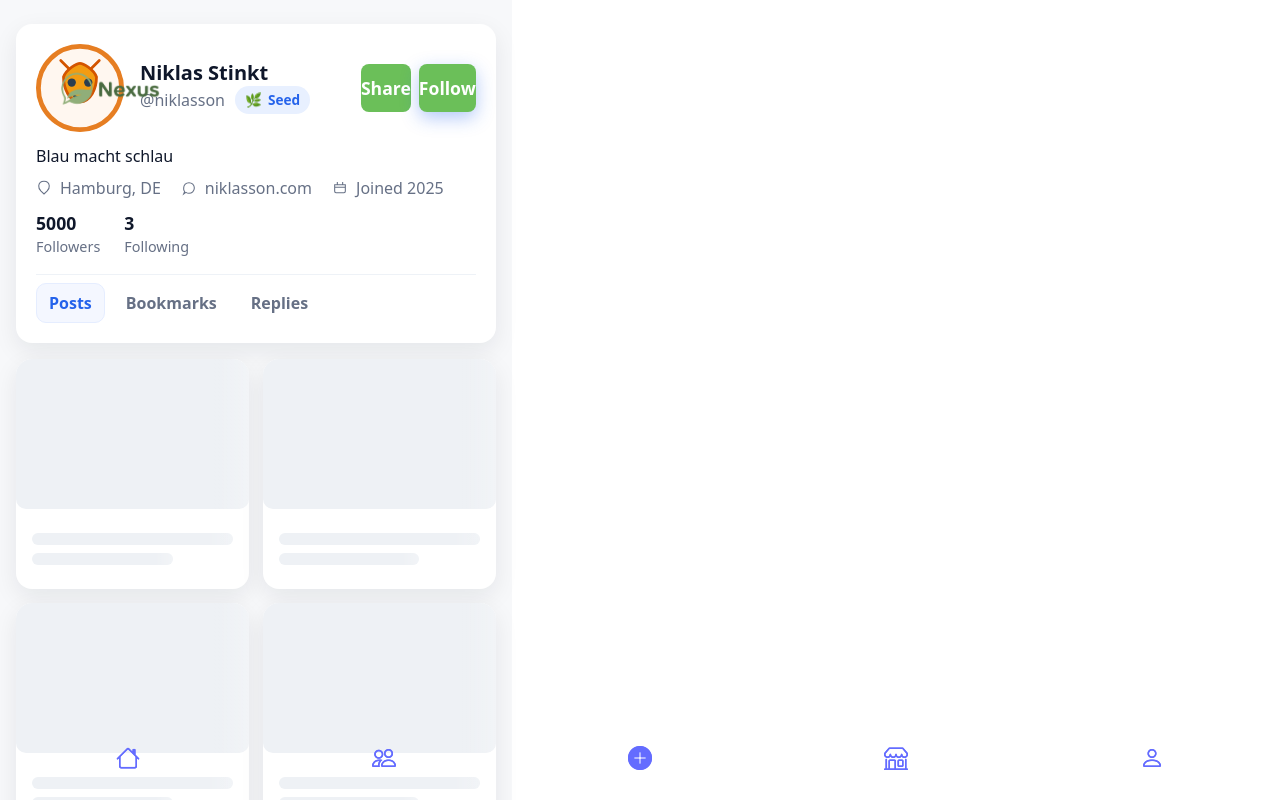
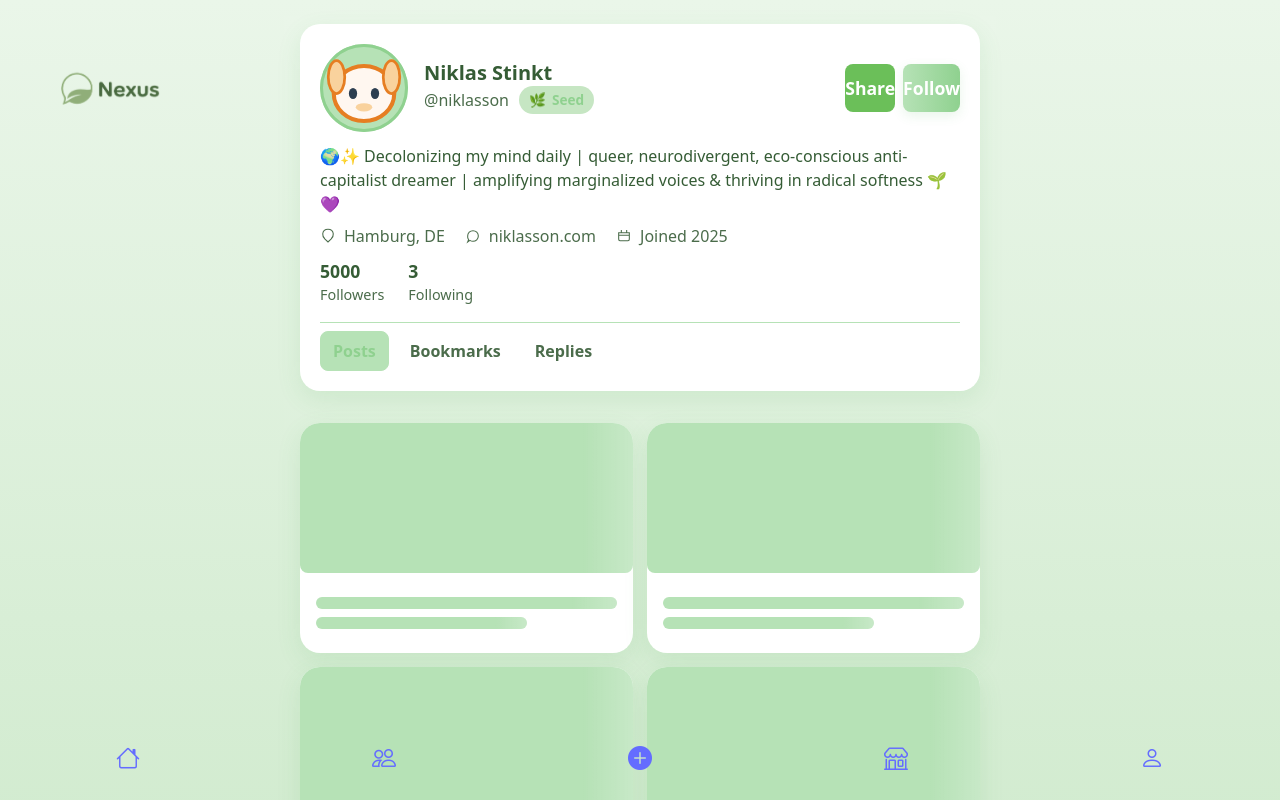
Before and after one commit to DevLwC/digi_and_demo_refactoring, a React app in the folder frontend/: page /profile in a window 1280 px wide. Shown: the top 800 px of the page. Built offline with nearby package versions, Linux system fonts and the light colour scheme; the HTML template or start-up script is replaced by a standard one.

Commit message:
profile page änderungen und verbesserungen und profilbilder

```diff
--- a/frontend/src/pages/Profile.css
+++ b/frontend/src/pages/Profile.css
@@ -1,27 +1,56 @@
+/* Centering background and container (copied from Login.css) */
+.profile-bg {
+    /* Remove or comment out the next line */
+    /* position: fixed; */
+    top: 0;
+    left: 0;
+    width: 100vw;
+    min-height: 100vh;
+    background: var(--bg-gradient);
+    display: flex;
+    align-items: center;
+    justify-content: center;
+    z-index: 0;
+}
+
+.profile-center-container {
+    min-height: 100vh;
+    width: 100vw;
+    display: flex;
+    flex-direction: column;
+    align-items: center;
+    justify-content: center;
+    position: relative;
+    z-index: 1;
+}
+
 /* Theme tokens */
 :root {
-    --bg: #f7f8fa;
-    --card: #ffffff;
-    --text: #0f172a;
-    --muted: #667085;
-    --primary: #2563eb;
-    --accent: #e8f0ff;
-    --ring: rgba(37, 99, 235, 0.35);
-    --radius: 16px;
-    --shadow: 0 8px 24px rgba(15, 23, 42, 0.08);
+    --bg: #eaf6e9; /* login-bg start */
+    --bg-gradient: linear-gradient(180deg, #eaf6e9 0%, #c6e6c3 100%);
+    --card: #fff; /* login-card */
+    --text: #355c35; /* login-title */
+    --muted: #4b6c4b; /* login-logo, login-register */
+    --primary: #8fd18f; /* login-btn gradient end */
+    --primary-light: #b6e2b6; /* login-btn gradient start, input border */
+    --accent: #c6e6c3; /* login-bg end */
+    --ring: rgba(76, 175, 80, 0.12); /* login-card shadow */
+    --radius: 20px;
+    --shadow: 0 8px 24px rgba(76, 175, 80, 0.12);
 }
 
 /* Root container (centered column) */
 .profile {
     width: 100%;
-    max-width: 680px; /* keep it roomy but mobile-friendly */
-    margin-left: auto; /* center horizontally */
+    max-width: 680px;
+    margin-left: auto;
     margin-right: auto;
-    padding: 24px 16px 96px;
-    background: var(--bg);
+    padding: 8px 16px 96px; /* Reduced top padding */
+    margin-top: 16px; /* Add a small margin to avoid cut-off */
+    background: var(--bg-gradient);
     color: var(--text);
     font-family: ui-sans-serif, system-ui, -apple-system, Segoe UI, Roboto, "Helvetica Neue", Arial, "Apple Color Emoji", "Segoe UI Emoji";
-    flex: 0 0 auto; /* if parent is flex, don't stretch */
+    flex: 0 0 auto;
 }
 
 /* Cards */
@@ -57,8 +86,8 @@
     display: flex;
     align-items: center;
     justify-content: center;
-    background: #fff7f0;
-    box-shadow: inset 0 0 0 3px #e67e22;
+    background: var(--primary-light);
+    box-shadow: inset 0 0 0 3px var(--primary);
     overflow: hidden;
 }
 
@@ -115,8 +144,8 @@
 
 .btn {
     appearance: none;
-    border: 1px solid transparent;
-    border-radius: 10px;
+    border: 1px solid var(--primary-light);
+    border-radius: 8px;
     padding: 10px 14px;
     font-weight: 600;
     cursor: pointer;
@@ -128,23 +157,24 @@
 }
 
 .btn--primary {
-    background: var(--primary);
+    background: linear-gradient(90deg, var(--primary-light) 0%, var(--primary) 100%);
     color: #fff;
-    box-shadow: 0 6px 18px var(--ring);
+    box-shadow: 0 4px 12px var(--ring);
+    border: none;
 }
 
 .btn--primary:hover {
-    filter: brightness(1.05);
+    background: linear-gradient(90deg, var(--primary) 0%, var(--primary-light) 100%);
 }
 
 .btn--ghost {
     background: transparent;
-    border-color: #e5e7eb;
-    color: var(--text);
+    border-color: var(--primary-light);
+    color: var(--muted);
 }
 
 .btn--ghost:hover {
-    background: #f3f4f6;
+    background: var(--accent);
 }
 
 /* Bio + facts */
@@ -201,12 +231,12 @@
     gap: 8px;
     margin-top: 16px;
     padding-top: 8px;
-    border-top: 1px solid #eef2f7;
+    border-top: 1.5px solid var(--primary-light);
 }
 
 .tab {
     padding: 8px 12px;
-    border-radius: 10px;
+    border-radius: 8px;
     background: transparent;
     border: 1px solid transparent;
     color: var(--muted);
@@ -215,9 +245,9 @@
 }
 
 .tab.is-active {
-    background: #f4f7ff;
+    background: var(--primary-light);
     color: var(--primary);
-    border-color: #e5edff;
+    border-color: var(--primary-light);
 }
 
 /* Content area */
@@ -230,6 +260,7 @@
     display: grid;
     grid-template-columns: repeat(12, 1fr);
     gap: 14px;
+    margin-top: 32px; /* Add this line for spacing */
 }
 
 .post {
@@ -275,8 +306,8 @@
 .skeleton {
     position: relative;
     overflow: hidden;
-    background: #eef1f5;
-    border-radius: 10px;
+    background: var(--primary-light);
+    border-radius: 8px;
 }
 
 .skeleton--line {
@@ -321,24 +352,20 @@ button:focus-visible, a:focus-visible {
 /* Optional dark mode */
 @media (prefers-color-scheme: dark) {
     :root {
-        --bg: #0b1020;
-        --card: #111729;
-        --text: #e5e7eb;
-        --muted: #9aa5b1;
-        --accent: #10203f;
+        --bg: #223c22;
+        --card: #355c35;
+        --text: #eaf6e9;
+        --muted: #b6e2b6;
+        --accent: #355c35;
         --shadow: 0 8px 24px rgba(0, 0, 0, .45);
     }
 
     .btn--ghost {
-        border-color: #263043;
-    }
-
-    .tab {
-        border-color: transparent;
+        border-color: #4b6c4b;
     }
 
     .tab.is-active {
-        background: #0f1d3b;
-        border-color: #142449;
+        background: #355c35;
+        border-color: #4b6c4b;
     }
 }
--- a/frontend/src/pages/Profile.jsx
+++ b/frontend/src/pages/Profile.jsx
@@ -1,19 +1,114 @@
 import React from "react"
-import Navbar from "../components/Navbar.jsx"
 import "./Profile.css"
 
+// 1. Animal SVGs as components
+const AnimalAvatars = {
+    fox: (
+        <svg xmlns="http://www.w3.org/2000/svg" viewBox="0 0 64 64" width="88" height="88" role="img"
+             aria-label="Fox avatar">
+            <circle cx="32" cy="32" r="30" fill="#fff7f0" stroke="#e67e22" strokeWidth="3"/>
+            <path d="M20 24c2-6 10-10 12-10s10 4 12 10c0 8-4 18-12 18S20 32 20 24z" fill="#f39c12" stroke="#d35400"
+                  strokeWidth="2"/>
+            <circle cx="26" cy="28" r="3" fill="#2c3e50"/>
+            <circle cx="38" cy="28" r="3" fill="#2c3e50"/>
+            <path d="M28 38c2 2 6 2 8 0" stroke="#2c3e50" strokeWidth="2" strokeLinecap="round"/>
+            <path d="M24 18l-6-6M40 18l6-6" stroke="#d35400" strokeWidth="2" strokeLinecap="round"/>
+        </svg>
+    ),
+    cat: (
+        <svg xmlns="http://www.w3.org/2000/svg" viewBox="0 0 64 64" width="88" height="88" role="img"
+             aria-label="Cat avatar">
+            <circle cx="32" cy="36" r="24" fill="#fff7f0" stroke="#e67e22" strokeWidth="3"/>
+            <ellipse cx="32" cy="44" rx="12" ry="8" fill="#f9d29d"/>
+            <ellipse cx="24" cy="36" rx="3" ry="4" fill="#2c3e50"/>
+            <ellipse cx="40" cy="36" rx="3" ry="4" fill="#2c3e50"/>
+            <path d="M32 48c2 2 6 2 8 0" stroke="#2c3e50" strokeWidth="2" strokeLinecap="round"/>
+            <polygon points="16,24 24,12 28,28" fill="#f9d29d" stroke="#e67e22" strokeWidth="2"/>
+            <polygon points="48,24 40,12 36,28" fill="#f9d29d" stroke="#e67e22" strokeWidth="2"/>
+        </svg>
+    ),
+    dog: (
+        <svg xmlns="http://www.w3.org/2000/svg" viewBox="0 0 64 64" width="88" height="88" role="img"
+             aria-label="Dog avatar">
+            <ellipse cx="32" cy="36" rx="22" ry="20" fill="#fff7f0" stroke="#e67e22" strokeWidth="3"/>
+            <ellipse cx="24" cy="36" rx="3" ry="4" fill="#2c3e50"/>
+            <ellipse cx="40" cy="36" rx="3" ry="4" fill="#2c3e50"/>
+            <ellipse cx="32" cy="46" rx="6" ry="3" fill="#f9d29d"/>
+            <ellipse cx="12" cy="24" rx="6" ry="12" fill="#f9d29d" stroke="#e67e22" strokeWidth="2"/>
+            <ellipse cx="52" cy="24" rx="6" ry="12" fill="#f9d29d" stroke="#e67e22" strokeWidth="2"/>
+        </svg>
+    ),
+    rabbit: (
+        <svg xmlns="http://www.w3.org/2000/svg" viewBox="0 0 64 64" width="88" height="88" role="img"
+             aria-label="Rabbit avatar">
+            <ellipse cx="32" cy="40" rx="18" ry="16" fill="#fff7f0" stroke="#e67e22" strokeWidth="3"/>
+            <ellipse cx="24" cy="44" rx="3" ry="4" fill="#2c3e50"/>
+            <ellipse cx="40" cy="44" rx="3" ry="4" fill="#2c3e50"/>
+            <ellipse cx="32" cy="52" rx="6" ry="3" fill="#f9d29d"/>
+            <rect x="22" y="8" width="6" height="24" rx="3" fill="#fff7f0" stroke="#e67e22" strokeWidth="2"/>
+            <rect x="36" y="8" width="6" height="24" rx="3" fill="#fff7f0" stroke="#e67e22" strokeWidth="2"/>
+        </svg>
+    ),
+    bear: (
+        <svg xmlns="http://www.w3.org/2000/svg" viewBox="0 0 64 64" width="88" height="88" role="img"
+             aria-label="Bear avatar">
+            <ellipse cx="32" cy="36" rx="20" ry="18" fill="#f9d29d" stroke="#e67e22" strokeWidth="3"/>
+            <ellipse cx="20" cy="20" rx="6" ry="6" fill="#f9d29d" stroke="#e67e22" strokeWidth="2"/>
+            <ellipse cx="44" cy="20" rx="6" ry="6" fill="#f9d29d" stroke="#e67e22" strokeWidth="2"/>
+            <ellipse cx="26" cy="36" rx="3" ry="4" fill="#2c3e50"/>
+            <ellipse cx="38" cy="36" rx="3" ry="4" fill="#2c3e50"/>
+            <ellipse cx="32" cy="44" rx="5" ry="3" fill="#fff7f0"/>
+        </svg>
+    ),
+    panda: (
+        <svg xmlns="http://www.w3.org/2000/svg" viewBox="0 0 64 64" width="88" height="88" role="img"
+             aria-label="Panda avatar">
+            <ellipse cx="32" cy="36" rx="20" ry="18" fill="#fff" stroke="#2c3e50" strokeWidth="3"/>
+            <ellipse cx="18" cy="20" rx="7" ry="9" fill="#2c3e50"/>
+            <ellipse cx="46" cy="20" rx="7" ry="9" fill="#2c3e50"/>
+            <ellipse cx="24" cy="36" rx="5" ry="7" fill="#2c3e50"/>
+            <ellipse cx="40" cy="36" rx="5" ry="7" fill="#2c3e50"/>
+            <ellipse cx="32" cy="44" rx="5" ry="3" fill="#f9d29d"/>
+        </svg>
+    ),
+    frog: (
+        <svg xmlns="http://www.w3.org/2000/svg" viewBox="0 0 64 64" width="88" height="88" role="img"
+             aria-label="Frog avatar">
+            <ellipse cx="32" cy="40" rx="18" ry="14" fill="#8fd18f" stroke="#355c35" strokeWidth="3"/>
+            <ellipse cx="20" cy="28" rx="6" ry="6" fill="#8fd18f" stroke="#355c35" strokeWidth="2"/>
+            <ellipse cx="44" cy="28" rx="6" ry="6" fill="#8fd18f" stroke="#355c35" strokeWidth="2"/>
+            <circle cx="20" cy="28" r="2" fill="#2c3e50"/>
+            <circle cx="44" cy="28" r="2" fill="#2c3e50"/>
+            <ellipse cx="32" cy="48" rx="8" ry="3" fill="#fff7f0"/>
+        </svg>
+    ),
+    owl: (
+        <svg xmlns="http://www.w3.org/2000/svg" viewBox="0 0 64 64" width="88" height="88" role="img"
+             aria-label="Owl avatar">
+            <ellipse cx="32" cy="40" rx="18" ry="16" fill="#fff7f0" stroke="#e67e22" strokeWidth="3"/>
+            <ellipse cx="24" cy="36" rx="5" ry="7" fill="#fff" stroke="#e67e22" strokeWidth="2"/>
+            <ellipse cx="40" cy="36" rx="5" ry="7" fill="#fff" stroke="#e67e22" strokeWidth="2"/>
+            <circle cx="24" cy="36" r="2" fill="#2c3e50"/>
+            <circle cx="40" cy="36" r="2" fill="#2c3e50"/>
+            <polygon points="32,44 28,52 36,52" fill="#e67e22"/>
+            <polygon points="20,20 32,8 44,20" fill="#fff7f0" stroke="#e67e22" strokeWidth="2"/>
+        </svg>
+    ),
+}
+
+// 2. Add avatarAnimal to user
 export default function Profile() {
-    // Replace with your real data / props
     const user = {
         name: "Niklas Stinkt",
         handle: "@niklasson",
-        bio: "Blau macht schlau",
+        bio: "🌍✨ Decolonizing my mind daily | queer, neurodivergent, eco-conscious anti-capitalist dreamer | amplifying marginalized voices & thriving in radical softness 🌱💜",
         location: "Hamburg, DE",
         link: "https://niklasson.com",
         joined: "Joined 2025",
         followers: 5000,
         following: 3,
         status: {label: "Seed", icon: "🌿"},
+        avatarAnimal: "dog", // Change to any of: fox, cat, dog, rabbit, bear, panda, frog, owl
     };
 
     const tabs = [
@@ -25,53 +120,17 @@ export default function Profile() {
     const [active, setActive] = React.useState("posts");
 
     return (
+        <div className="profile-bg">
+            <div className="profile-center-container">
                 <main className="profile" role="main">
                     {/* Header card */}
                     <section className="card card--header" aria-label="Profile header">
                         <div className="header__row">
                             <div className="header__left">
-                        {/* Animal avatar (Fox) */}
+                                {/* Animal avatar */}
                                 <div className="avatar avatar--animal" aria-hidden="true">
-                            <svg
-                                xmlns="http://www.w3.org/2000/svg"
-                                viewBox="0 0 64 64"
-                                width="88"
-                                height="88"
-                                role="img"
-                                aria-label="Fox avatar"
-                            >
-                                <circle
-                                    cx="32"
-                                    cy="32"
-                                    r="30"
-                                    fill="#fff7f0"
-                                    stroke="#e67e22"
-                                    strokeWidth="3"
-                                />
-                                <path
-                                    d="M20 24c2-6 10-10 12-10s10 4 12 10c0 8-4 18-12 18S20 32 20 24z"
-                                    fill="#f39c12"
-                                    stroke="#d35400"
-                                    strokeWidth="2"
-                                />
-                                <circle cx="26" cy="28" r="3" fill="#2c3e50"/>
-                                <circle cx="38" cy="28" r="3" fill="#2c3e50"/>
-                                <path
-                                    d="M28 38c2 2 6 2 8 0"
-                                    stroke="#2c3e50"
-                                    strokeWidth="2"
-                                    strokeLinecap="round"
-                                />
-                                {/* ears */}
-                                <path
-                                    d="M24 18l-6-6M40 18l6-6"
-                                    stroke="#d35400"
-                                    strokeWidth="2"
-                                    strokeLinecap="round"
-                                />
-                            </svg>
+                                    {AnimalAvatars[user.avatarAnimal]}
                                 </div>
-
                                 <div className="identity">
                                     <h1 className="identity__name">{user.name}</h1>
                                     <div className="identity__meta">
@@ -80,7 +139,8 @@ export default function Profile() {
                                             className="badge"
                                             aria-label={`Status: ${user.status.label}`}
                                         >
-                          <span className="badge__icon" role="img" aria-hidden="true">
+                                                                        <span className="badge__icon" role="img"
+                                                                              aria-hidden="true">
                                                                             {user.status.icon}
                                                                         </span>
                                             {user.status.label}
@@ -88,15 +148,12 @@ export default function Profile() {
                                     </div>
                                 </div>
                             </div>
-
                             <div className="header__actions">
                                 <button className="btn btn--ghost" type="button">Share</button>
                                 <button className="btn btn--primary" type="button">Follow</button>
                             </div>
                         </div>
-
                         <p className="bio">{user.bio}</p>
-
                         <ul className="facts" aria-label="Profile details">
                             <li>
                                 <svg viewBox="0 0 24 24" width="16" height="16" aria-hidden="true">
@@ -134,7 +191,6 @@ export default function Profile() {
                                 {user.joined}
                             </li>
                         </ul>
-
                         <div className="stats" role="group" aria-label="Follow stats">
                             <div className="stat">
                                 <div className="stat__value">{user.followers}</div>
@@ -145,7 +201,6 @@ export default function Profile() {
                                 <div className="stat__label">Following</div>
                             </div>
                         </div>
-
                         <nav className="tabs" aria-label="Profile sections">
                             {tabs.map((t) => (
                                 <button
@@ -160,7 +215,6 @@ export default function Profile() {
                             ))}
                         </nav>
                     </section>
-
                     {/* Content area */}
                     <section className="content">
                         {active === "posts" && (
@@ -176,7 +230,6 @@ export default function Profile() {
                                 ))}
                             </div>
                         )}
-
                         {active === "bookmarks" && (
                             <div className="empty">
                                 <h3>No bookmarks yet</h3>
@@ -184,7 +237,6 @@ export default function Profile() {
                                 <button className="btn btn--ghost" type="button">Explore</button>
                             </div>
                         )}
-
                         {active === "replies" && (
                             <div className="list">
                                 {[1, 2, 3].map((i) => (
@@ -196,7 +248,8 @@ export default function Profile() {
                             </div>
                         )}
                     </section>
-            <Navbar/>
                 </main>
+            </div>
+        </div>
     );
 }
```
Lines whose indentation alone changed are shown as unchanged.
